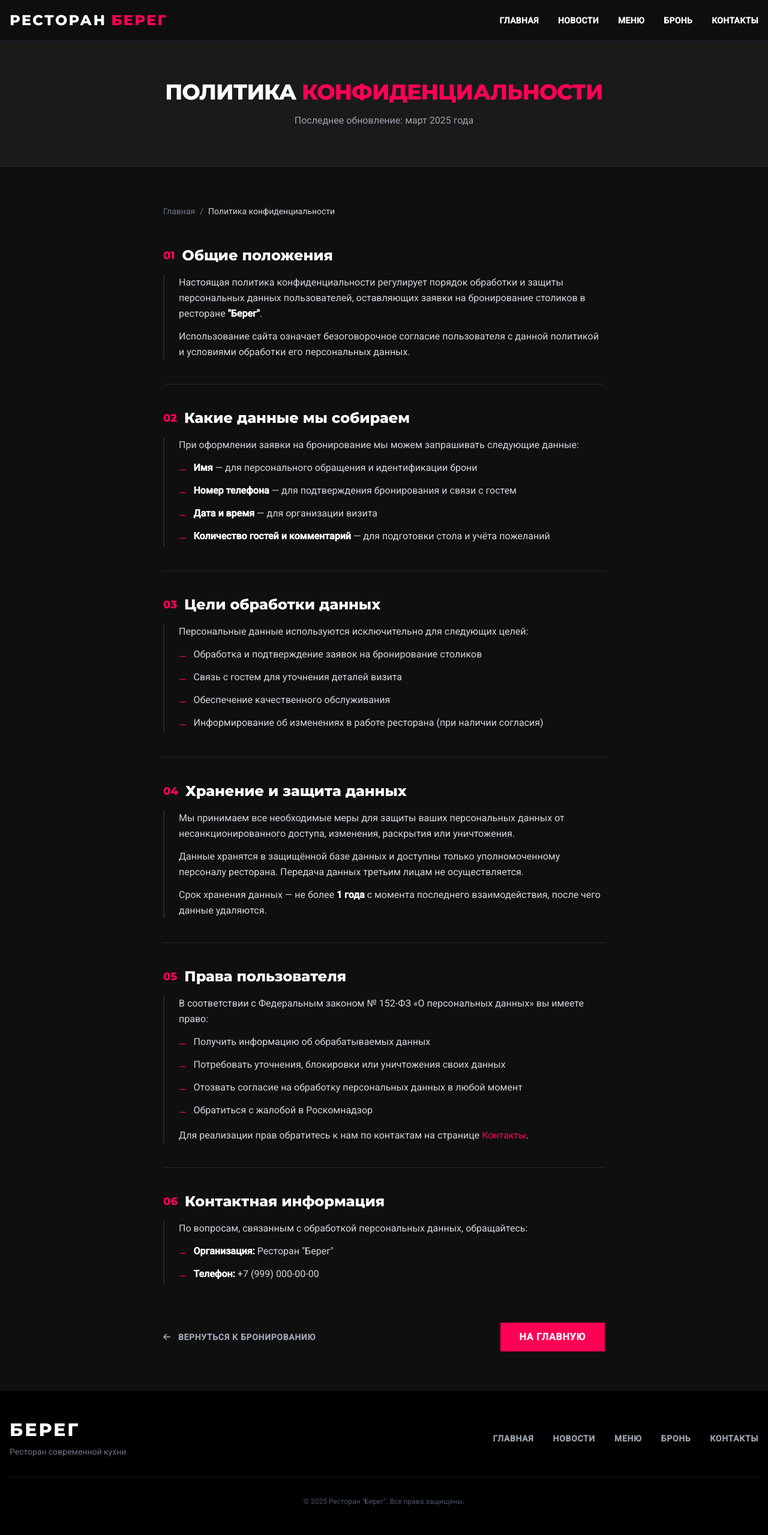
After one commit to SOneTrue/restorane_bereg, a Django app: page /privacy/ in a window 1280 px wide. The commit adds this page. Shown: the whole page at 60% size. Run offline with Django 5.2, Linux system fonts and the light colour scheme; some libraries are stand-ins or nearby versions.

Commit message:
Добавлена обработка данных через политику конфеденциальности.

```diff
--- a/core/views.py
+++ b/core/views.py
@@ -77,3 +77,6 @@ def reservation(request):
 
 def contacts(request):
     return render(request, 'contacts.html')
+
+def privacy(request):
+    return render(request, 'privacy.html')
--- a/maksimenko/urls.py
+++ b/maksimenko/urls.py
@@ -13,4 +13,6 @@ urlpatterns = [
     path('menu/<int:pk>/', views.dish_detail, name='dish_detail'),
     path('reservation/', views.reservation, name='reservation'),
     path('contacts/', views.contacts, name='contacts'),
+    path('privacy/', views.privacy, name='privacy'),
+
 ] + static(settings.MEDIA_URL, document_root=settings.MEDIA_ROOT)
--- /dev/null
+++ b/templates/privacy.html
@@ -0,0 +1,184 @@
+{% extends "base.html" %}
+{% block title %}Политика конфиденциальности — Ресторан "Берег"{% endblock %}
+
+{% block content %}
+<div class="bg-bereg-gray py-16 text-center border-b border-gray-800">
+    <h1 class="text-4xl font-sans font-extrabold mb-4 uppercase tracking-tight">
+        Политика <span class="text-bereg-neon">Конфиденциальности</span>
+    </h1>
+    <p class="text-gray-400 max-w-2xl mx-auto">Последнее обновление: март 2025 года</p>
+</div>
+
+<div class="container mx-auto px-4 py-16 max-w-3xl">
+
+    <!-- Хлебные крошки -->
+    <nav class="flex items-center space-x-2 text-sm text-gray-500 mb-12">
+        <a href="{% url 'home' %}" class="hover:text-bereg-neon transition">Главная</a>
+        <span>/</span>
+        <span class="text-gray-300">Политика конфиденциальности</span>
+    </nav>
+
+    <div class="space-y-10 text-gray-300 leading-relaxed">
+
+        <!-- 1 -->
+        <section>
+            <h2 class="text-2xl font-sans font-bold text-white mb-4 flex items-center gap-3">
+                <span class="text-bereg-neon text-lg font-bold">01</span>
+                Общие положения
+            </h2>
+            <div class="border-l-2 border-gray-800 pl-6 space-y-3">
+                <p>Настоящая политика конфиденциальности регулирует порядок обработки и защиты персональных данных пользователей, оставляющих заявки на бронирование столиков в ресторане <strong class="text-white">"Берег"</strong>.</p>
+                <p>Использование сайта означает безоговорочное согласие пользователя с данной политикой и условиями обработки его персональных данных.</p>
+            </div>
+        </section>
+
+        <div class="border-t border-gray-800"></div>
+
+        <!-- 2 -->
+        <section>
+            <h2 class="text-2xl font-sans font-bold text-white mb-4 flex items-center gap-3">
+                <span class="text-bereg-neon text-lg font-bold">02</span>
+                Какие данные мы собираем
+            </h2>
+            <div class="border-l-2 border-gray-800 pl-6 space-y-3">
+                <p>При оформлении заявки на бронирование мы можем запрашивать следующие данные:</p>
+                <ul class="space-y-2 mt-3">
+                    <li class="flex items-start gap-3">
+                        <span class="text-bereg-neon mt-1">—</span>
+                        <span><strong class="text-white">Имя</strong> — для персонального обращения и идентификации брони</span>
+                    </li>
+                    <li class="flex items-start gap-3">
+                        <span class="text-bereg-neon mt-1">—</span>
+                        <span><strong class="text-white">Номер телефона</strong> — для подтверждения бронирования и связи с гостем</span>
+                    </li>
+                    <li class="flex items-start gap-3">
+                        <span class="text-bereg-neon mt-1">—</span>
+                        <span><strong class="text-white">Дата и время</strong> — для организации визита</span>
+                    </li>
+                    <li class="flex items-start gap-3">
+                        <span class="text-bereg-neon mt-1">—</span>
+                        <span><strong class="text-white">Количество гостей и комментарий</strong> — для подготовки стола и учёта пожеланий</span>
+                    </li>
+                </ul>
+            </div>
+        </section>
+
+        <div class="border-t border-gray-800"></div>
+
+        <!-- 3 -->
+        <section>
+            <h2 class="text-2xl font-sans font-bold text-white mb-4 flex items-center gap-3">
+                <span class="text-bereg-neon text-lg font-bold">03</span>
+                Цели обработки данных
+            </h2>
+            <div class="border-l-2 border-gray-800 pl-6 space-y-3">
+                <p>Персональные данные используются исключительно для следующих целей:</p>
+                <ul class="space-y-2 mt-3">
+                    <li class="flex items-start gap-3">
+                        <span class="text-bereg-neon mt-1">—</span>
+                        <span>Обработка и подтверждение заявок на бронирование столиков</span>
+                    </li>
+                    <li class="flex items-start gap-3">
+                        <span class="text-bereg-neon mt-1">—</span>
+                        <span>Связь с гостем для уточнения деталей визита</span>
+                    </li>
+                    <li class="flex items-start gap-3">
+                        <span class="text-bereg-neon mt-1">—</span>
+                        <span>Обеспечение качественного обслуживания</span>
+                    </li>
+                    <li class="flex items-start gap-3">
+                        <span class="text-bereg-neon mt-1">—</span>
+                        <span>Информирование об изменениях в работе ресторана (при наличии согласия)</span>
+                    </li>
+                </ul>
+            </div>
+        </section>
+
+        <div class="border-t border-gray-800"></div>
+
+        <!-- 4 -->
+        <section>
+            <h2 class="text-2xl font-sans font-bold text-white mb-4 flex items-center gap-3">
+                <span class="text-bereg-neon text-lg font-bold">04</span>
+                Хранение и защита данных
+            </h2>
+            <div class="border-l-2 border-gray-800 pl-6 space-y-3">
+                <p>Мы принимаем все необходимые меры для защиты ваших персональных данных от несанкционированного доступа, изменения, раскрытия или уничтожения.</p>
+                <p>Данные хранятся в защищённой базе данных и доступны только уполномоченному персоналу ресторана. Передача данных третьим лицам не осуществляется.</p>
+                <p>Срок хранения данных — не более <strong class="text-white">1 года</strong> с момента последнего взаимодействия, после чего данные удаляются.</p>
+            </div>
+        </section>
+
+        <div class="border-t border-gray-800"></div>
+
+        <!-- 5 -->
+        <section>
+            <h2 class="text-2xl font-sans font-bold text-white mb-4 flex items-center gap-3">
+                <span class="text-bereg-neon text-lg font-bold">05</span>
+                Права пользователя
+            </h2>
+            <div class="border-l-2 border-gray-800 pl-6 space-y-3">
+                <p>В соответствии с Федеральным законом № 152-ФЗ «О персональных данных» вы имеете право:</p>
+                <ul class="space-y-2 mt-3">
+                    <li class="flex items-start gap-3">
+                        <span class="text-bereg-neon mt-1">—</span>
+                        <span>Получить информацию об обрабатываемых данных</span>
+                    </li>
+                    <li class="flex items-start gap-3">
+                        <span class="text-bereg-neon mt-1">—</span>
+                        <span>Потребовать уточнения, блокировки или уничтожения своих данных</span>
+                    </li>
+                    <li class="flex items-start gap-3">
+                        <span class="text-bereg-neon mt-1">—</span>
+                        <span>Отозвать согласие на обработку персональных данных в любой момент</span>
+                    </li>
+                    <li class="flex items-start gap-3">
+                        <span class="text-bereg-neon mt-1">—</span>
+                        <span>Обратиться с жалобой в Роскомнадзор</span>
+                    </li>
+                </ul>
+                <p class="mt-3">Для реализации прав обратитесь к нам по контактам на странице
+                    <a href="{% url 'contacts' %}" class="text-bereg-neon hover:underline">Контакты</a>.
+                </p>
+            </div>
+        </section>
+
+        <div class="border-t border-gray-800"></div>
+
+        <!-- 6 -->
+        <section>
+            <h2 class="text-2xl font-sans font-bold text-white mb-4 flex items-center gap-3">
+                <span class="text-bereg-neon text-lg font-bold">06</span>
+                Контактная информация
+            </h2>
+            <div class="border-l-2 border-gray-800 pl-6 space-y-3">
+                <p>По вопросам, связанным с обработкой персональных данных, обращайтесь:</p>
+                <ul class="space-y-2 mt-3">
+                    <li class="flex items-start gap-3">
+                        <span class="text-bereg-neon mt-1">—</span>
+                        <span><strong class="text-white">Организация:</strong> Ресторан "Берег"</span>
+                    </li>
+                    <li class="flex items-start gap-3">
+                        <span class="text-bereg-neon mt-1">—</span>
+                        <span><strong class="text-white">Телефон:</strong> +7 (999) 000-00-00</span>
+                    </li>
+                </ul>
+            </div>
+        </section>
+
+    </div>
+
+    <!-- Кнопка назад -->
+    <div class="mt-16 flex items-center justify-between">
+        <a href="{% url 'reservation' %}"
+           class="flex items-center gap-3 text-gray-400 hover:text-bereg-neon transition font-bold uppercase tracking-wider text-sm">
+            <i class="fas fa-arrow-left"></i> Вернуться к бронированию
+        </a>
+        <a href="{% url 'home' %}"
+           class="bg-bereg-neon text-white px-8 py-3 font-bold uppercase tracking-wider hover:bg-white hover:text-bereg-neon transition duration-300">
+            На главную
+        </a>
+    </div>
+
+</div>
+{% endblock %}
```
Also changed, not shown: templates/reservation.html (+15 -0 lines).
